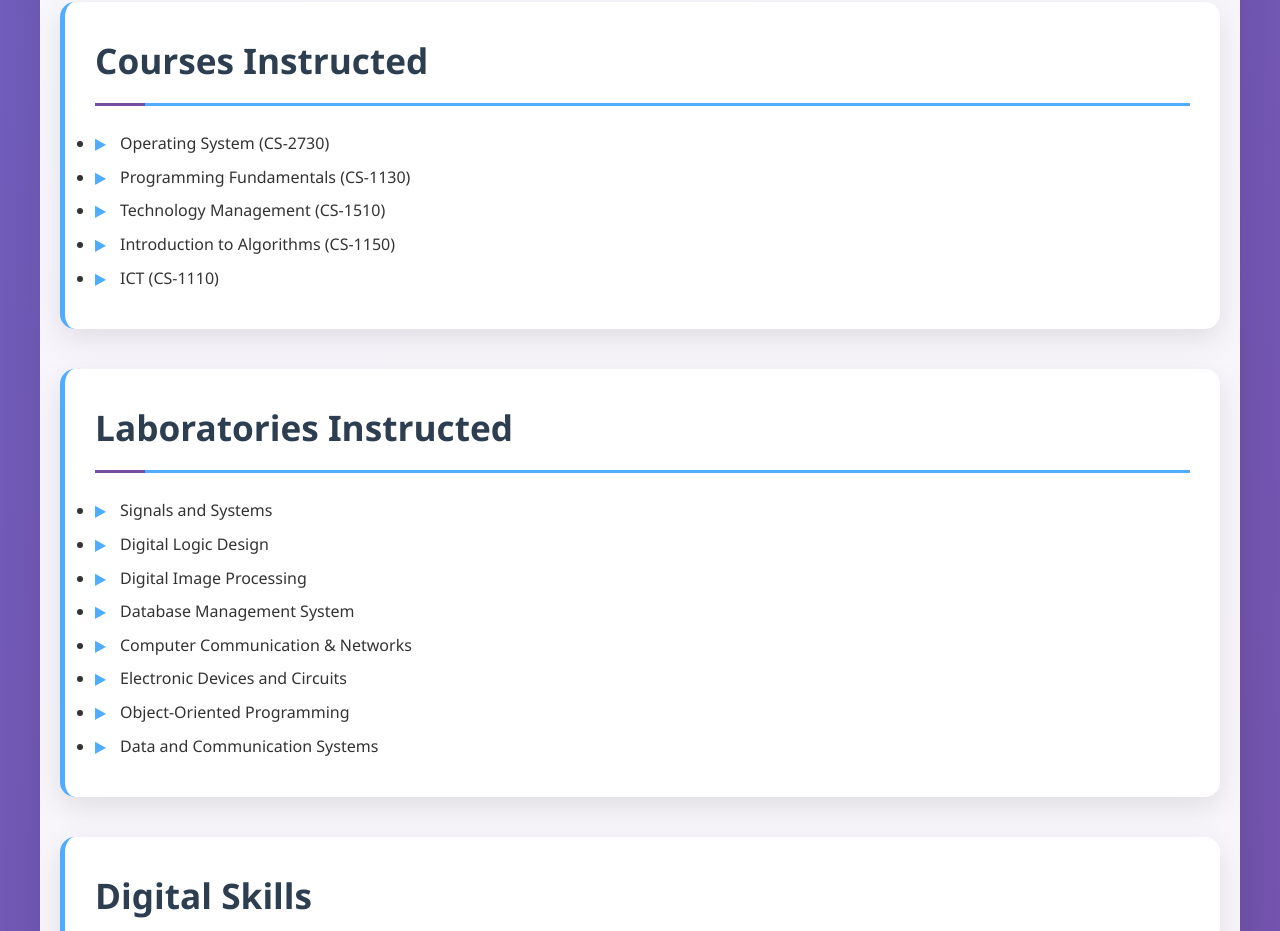
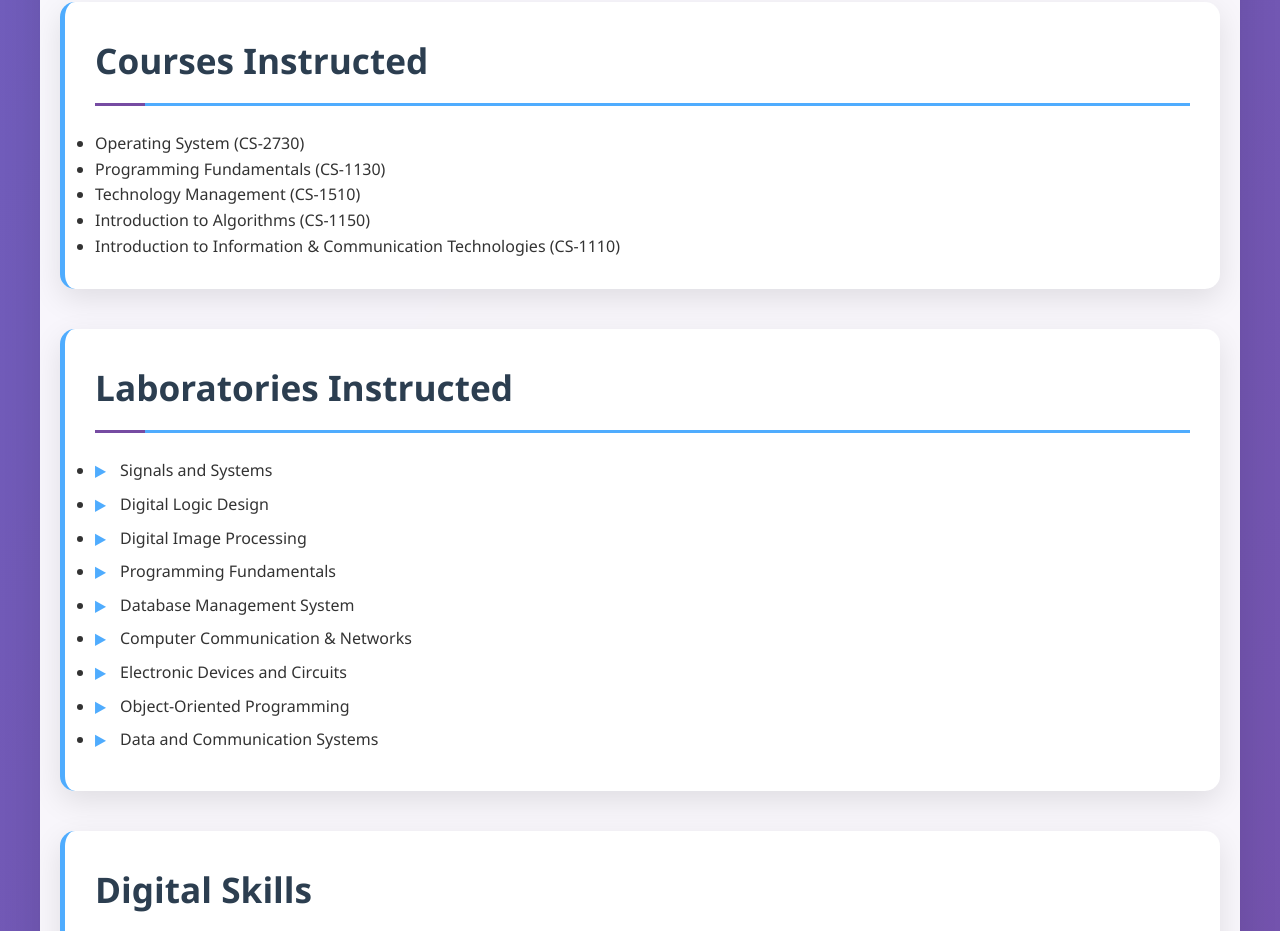
Before and after one commit to saadamin2k13/saadamin2k13.github.io, a plain HTML site: page index.html in a window 1280 px wide. Shown: the part 7555-8486 px from the top of the page. Drawn offline with Linux system fonts and the light colour scheme.

Commit message:
Update index.html

```diff
--- a/index.html
+++ b/index.html
@@ -727,12 +727,12 @@
 
         <section class="section">
             <h2>Courses Instructed</h2>
-            <ul class="item-description">
+            <ul>
                 <li>Operating System (CS-2730)</li>
                 <li>Programming Fundamentals (CS-1130)</li>
                 <li>Technology Management (CS-1510)</li>
                 <li>Introduction to Algorithms (CS-1150)</li>
-                <li>ICT (CS-1110)</li>
+                <li>Introduction to Information & Communication Technologies (CS-1110)</li>
             </ul>
         </section>
 
@@ -742,6 +742,7 @@
                 <li>Signals and Systems</li>
                 <li>Digital Logic Design</li>
                 <li>Digital Image Processing</li>
+                <li>Programming Fundamentals</li>
                 <li>Database Management System</li>
                 <li>Computer Communication & Networks</li>
                 <li>Electronic Devices and Circuits</li>
```
